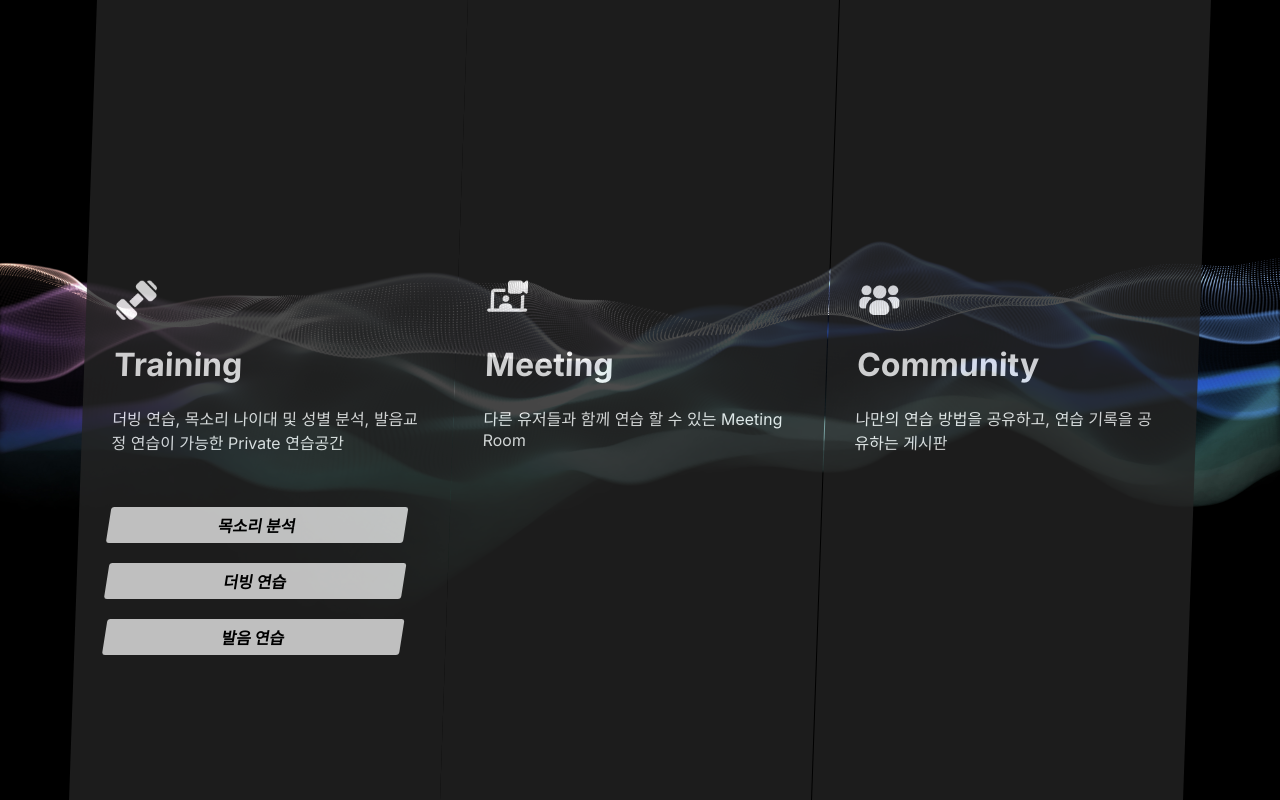
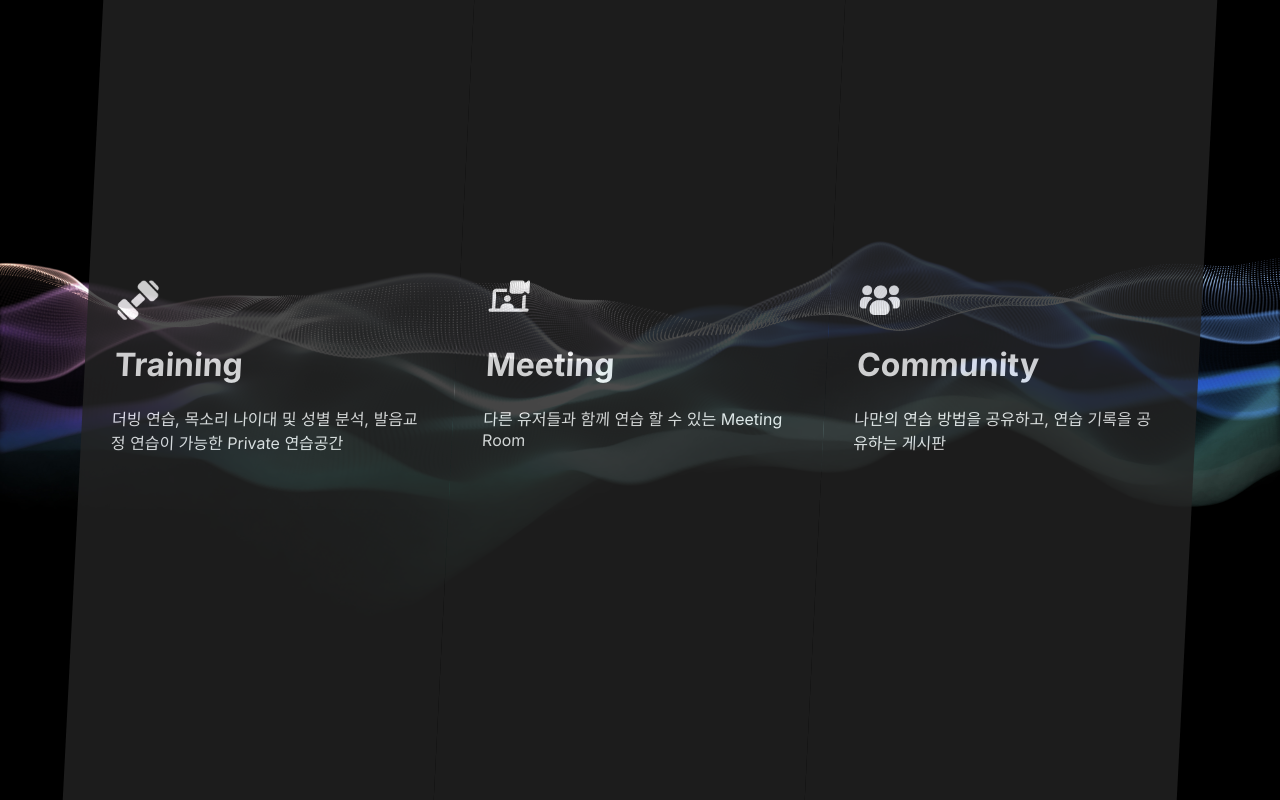
Before and after one commit to swy0123/VOSS, a React (Vite) app in the folder front-end/: page /selectcategory in a window 1280 px wide. Built offline with nearby package versions, Linux system fonts and the light colour scheme.

Commit message:
feat : SelectCategory 페이지 완료

```diff
--- a/front-end/src/pages/SelectCategory.tsx
+++ b/front-end/src/pages/SelectCategory.tsx
@@ -1,3 +1,4 @@
+import { useState } from 'react';
 import styled from 'styled-components';
 
 const BackGroundImage = styled.div`
@@ -11,6 +12,8 @@ const BackGroundImage = styled.div`
 const AllCategory = styled.div`
   display: flex;
   margin-left: 6.5vw;
+  transform: skew(-2.9deg);
+
 `;
 
 const Category = styled.div`
@@ -20,8 +23,6 @@ const Category = styled.div`
   opacity: 80%;
   height: 100vh;
   width: 29vw;
-  transform: skew(-2deg);
-  transition: skew(-2deg);
 
   &:hover {
     background-color: #132B31;
@@ -32,8 +33,10 @@ const Training = styled(Category)``
 const Meeting = styled(Category)``
 const Community = styled(Category)``
 
+// Icon, Title, Description 감싸는 div
 const Cartegory_units = styled.div`
   margin: 35vh 30px 43px 30px;
+  height: 27vh;
 `
 
 const Icon = styled.img`
@@ -53,8 +56,9 @@ const Description = styled.div`
   font-style: normal;
 `
 
-const AllSinglePractice = styled.div`
+const AllSinglePractice = styled.div<{$isShown:boolean}>`
   height: 200px;
+  visibility: ${props => props.$isShown ? "visible":"hidden"};
 `
 
 const SinglePractice = styled.div`
@@ -80,42 +84,89 @@ const VoiceAnalysis = styled(SinglePractice)``
 const Dubbing = styled(SinglePractice)``
 const Accent = styled(SinglePractice)``
 
+const MeetingEnter = styled.div<{$isShown:boolean}>`
+  display: flex;
+  justify-content: flex-end;
+  height: 200px;
+  visibility: ${props => props.$isShown ? "visible":"hidden"};
+
+`
+
+const MeetingEnterIcon = styled.img`
+  height: 30px;
+  width: 50px;
+  margin-right: 30px;
+
+  &:hover {
+    transform: scale(1.3);
+    transition: .5s;
+  }
+`
+
+const AllBoard = styled.div<{$isShown:boolean}>`
+  height: 200px;
+  visibility: ${props => props.$isShown ? "visible":"hidden"};
+`;
+
+const Board = styled(SinglePractice)``;
+
+const Free = styled(Board)``
+const Record = styled(Board)``
+
 function SelectCategory () {
+  const [TrainIsShown, setTrainIsShown] = useState(false)
+  const [MeetIsShown, setMeetIsShown] = useState(false)
+  const [CommunityIsShown, setCommunityIsShown] = useState(false)
+
   return(
     <div>
       <BackGroundImage>
         <AllCategory>
-
-          <Training>
+          <Training
+            onMouseEnter={() => setTrainIsShown(true)}
+            onMouseLeave={() => setTrainIsShown(false)}
+            >
             <Cartegory_units>
-              <Icon src="/src/assets/Training.png"></Icon>
+              <Icon src="/src/assets/Training.png"/>
               <Title>Training</Title>
               <Description>더빙 연습, 목소리 나이대 및 성별 분석, 발음교정 연습이 가능한 Private 연습공간</Description>
             </Cartegory_units>
 
-            <AllSinglePractice>
+            <AllSinglePractice $isShown={TrainIsShown}>
               <VoiceAnalysis>목소리 분석</VoiceAnalysis>
               <Dubbing>더빙 연습</Dubbing>
               <Accent>발음 연습</Accent>
             </AllSinglePractice>
           </Training>
 
-          <Meeting>
+          <Meeting
+            onMouseEnter={() => setMeetIsShown(true)}
+            onMouseLeave={() => setMeetIsShown(false)}>
             <Cartegory_units>
-              <Icon src="/src/assets/Meeting.png"></Icon>
+              <Icon src="/src/assets/Meeting.png"/>
               <Title>Meeting</Title>
               <Description>다른 유저들과 함께 연습 할 수 있는 Meeting Room</Description>
             </Cartegory_units>
+
+            <MeetingEnter $isShown={MeetIsShown}>
+              <MeetingEnterIcon src="/src/assets/EnterMeeting.png"/>
+            </MeetingEnter>
           </Meeting>
 
-          <Community>
+          <Community
+            onMouseEnter={() => setCommunityIsShown(true)}
+            onMouseLeave={() => setCommunityIsShown(false)}>
             <Cartegory_units>
-              <Icon src="/src/assets/Community.png"></Icon>
+              <Icon src="/src/assets/Community.png"/>
               <Title>Community</Title>
               <Description>나만의 연습 방법을 공유하고, 연습 기록을 공유하는 게시판</Description>
             </Cartegory_units>
+
+            <AllBoard $isShown={CommunityIsShown}>
+              <Free>자유 게시판</Free>
+              <Record>녹음 게시판</Record>
+            </AllBoard>
           </Community>
-
         </AllCategory>
       </BackGroundImage>
     </div>
```
Also changed, not shown: front-end/src/assets/EnterMeeting.png (added).
